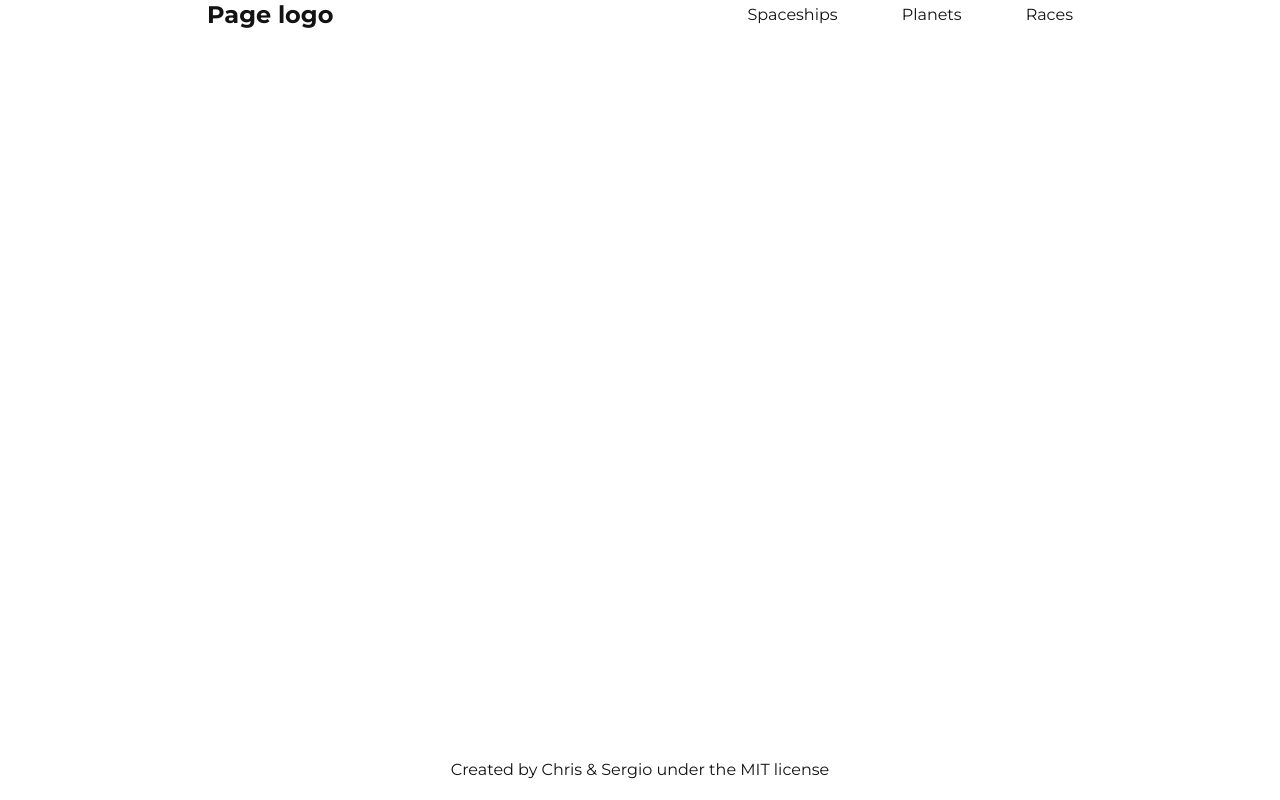
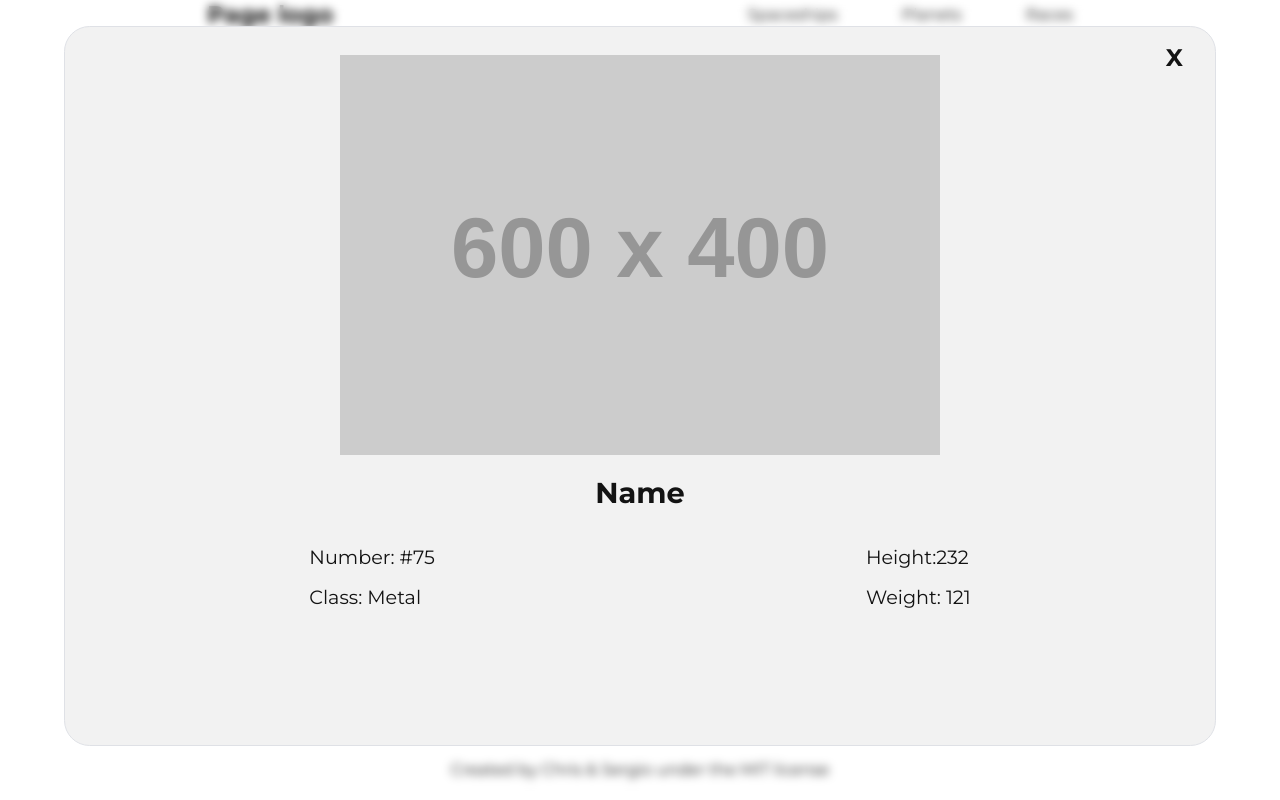
Before and after one commit to seperalta22/MV-JS-capstone, a website built with webpack: page src/index.html in a window 1280 px wide. Built offline with nearby package versions, Linux system fonts and the light colour scheme; placeholder pictures from the web are drawn by us.

Commit message:
create modal

```diff
--- a/src/index.html
+++ b/src/index.html
@@ -5,15 +5,13 @@
     <meta charset="UTF-8" />
     <meta http-equiv="X-UA-Compatible" content="IE=edge" />
     <meta name="viewport" content="width=device-width, initial-scale=1.0" />
-    <link rel="stylesheet" href="styles.css" />
+    <link rel="stylesheet" href="./styles.css" />
     <link rel="preconnect" href="https://fonts.googleapis.com" />
     <link rel="preconnect" href="https://fonts.gstatic.com" crossorigin />
-    <link
-      href="https://fonts.googleapis.com/css2?family=Montserrat:wght@400;500;700&display=swap"
-      rel="stylesheet"
-    />
+    <link href="https://fonts.googleapis.com/css2?family=Montserrat:wght@400;500;700&display=swap" rel="stylesheet" />
     <title>Document</title>
   </head>
+
   <body>
     <header>
       <div class="logo">Page logo</div>
@@ -26,7 +24,28 @@
       </nav>
     </header>
 
+    <!-- data harcoded to test -->
+    <div class="comments" id="comments">
+      <div class="comment-container">
+        <img class="comment-img" src="https://placehold.co/600x400" alt="">
+        <p class="x" id="close">X</p>
+        <h2 class="comment-title">Name</h2>
+        <div class="properties">
+          <ul>
+            <div>
+              <li>Number: #75</li>
+              <li>Class: Metal</li>
+            </div>
+            <div class="">
+              <li>Height:232</li>
+              <li>Weight: 121</li>
+            </div>
+          </ul>
+        </div>
+      </div>
+    </div>
+
     <footer>
-        Created by Chris & Sergio under the MIT license
+      Created by Chris & Sergio under the MIT license
     </footer>
   </body>
--- a/src/index.js
+++ b/src/index.js
@@ -1 +1,8 @@
 import './styles.css';
+
+const closeModal = document.getElementById('close');
+const modal = document.querySelector('.comments');
+
+closeModal.addEventListener('click', () => {
+  modal.style.display = 'none';
+});
--- a/src/styles.css
+++ b/src/styles.css
@@ -54,3 +54,62 @@ footer {
   bottom: 0;
   width: 100%;
 }
+
+/* *  comments pop up */
+
+.comments {
+  display: block;
+  position: fixed;
+  justify-content: center;
+  align-items: center;
+  backdrop-filter: blur(5px);
+  top: 0;
+  left: 0;
+  width: 100%;
+  height: 100%;
+  z-index: 5000;
+}
+
+.comment-container {
+  background-color: #f2f2f2;
+  width: 90%;
+  height: 90%;
+  margin: 1.6rem auto;
+  padding: 1.8rem;
+  gap: 1.2rem;
+  border: 1px solid #dfe1e6;
+  border-radius: 1.6rem;
+  position: relative;
+}
+
+.x {
+  position: absolute;
+  top: 1rem;
+  right: 2rem;
+  font-size: 1.5rem;
+  font-weight: 700;
+  cursor: pointer;
+}
+
+.comment-img {
+  display: block;
+  margin: 0 auto;
+}
+
+.comment-title {
+  text-align: center;
+  font-size: 1.8rem;
+  font-weight: 700;
+  margin: 1.2rem 0;
+}
+
+.properties ul {
+  display: flex;
+  justify-content: space-around;
+  align-items: center;
+}
+
+.properties li {
+  margin: 1rem 2rem;
+  font-size: 1.2rem;
+}
```
Also changed, not shown: dist/bundle.js, dist/index.html.
